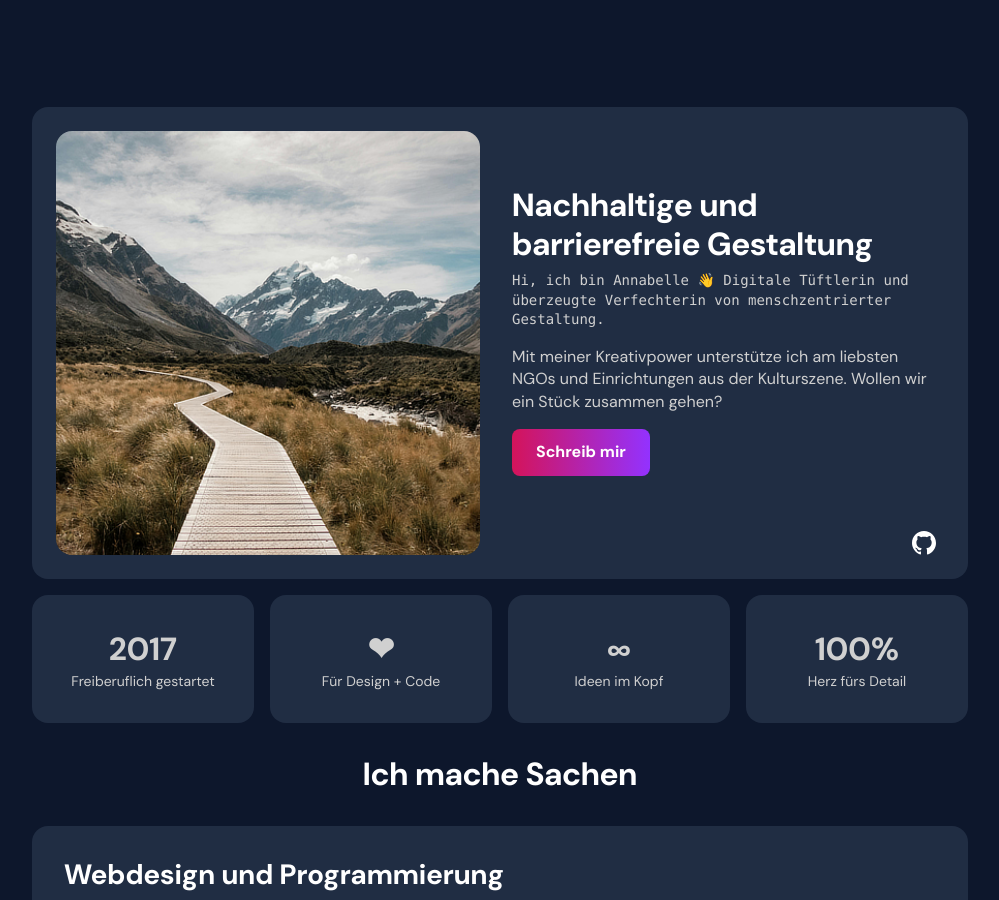
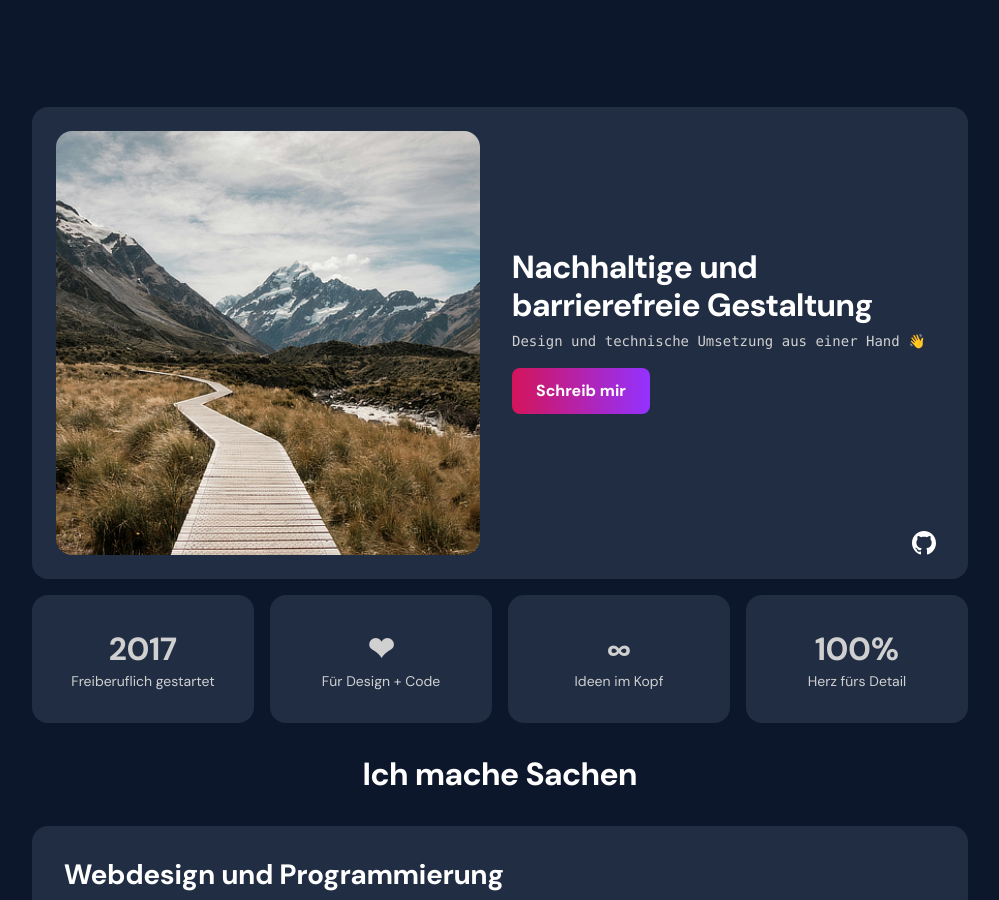
Before and after one commit to enaaacode/annabelle-feiler.github.io, a Jekyll site: the page built from index.html, in a window 1280 px wide and 900 px high. Shown: the whole window, without its empty margins (140-1139 px from the left). Built offline with Jekyll 4.4.1, drawn with Linux system fonts in a browser that asks for light colours.

Commit message:
Revise intro text for clarity and focus
Updated introduction text to emphasize design and technical implementation.

```diff
--- a/index.html
+++ b/index.html
@@ -19,16 +19,9 @@ title: 'studio feiler ✷ Nachhaltige und barrierefreie Gestaltung'
           <div class="intro-headline">
             <h1>Nachhaltige und barrierefreie Gestaltung</h1>
             <p class="code-style">
-              Hi, ich bin Annabelle 👋 Digitale Tüftlerin und überzeugte
-              Verfechterin von menschzentrierter Gestaltung.
+              Design und technische Umsetzung aus einer Hand 👋
             </p>
           </div>
-          <p>
-            Mit meiner Kreativpower unterstütze ich am liebsten NGOs und
-            Einrichtungen aus der Kulturszene. Wollen wir ein Stück zusammen
-            gehen?
-          </p>
-
           <div class="button-wrapper">
             <a
               class="button primary"
```
